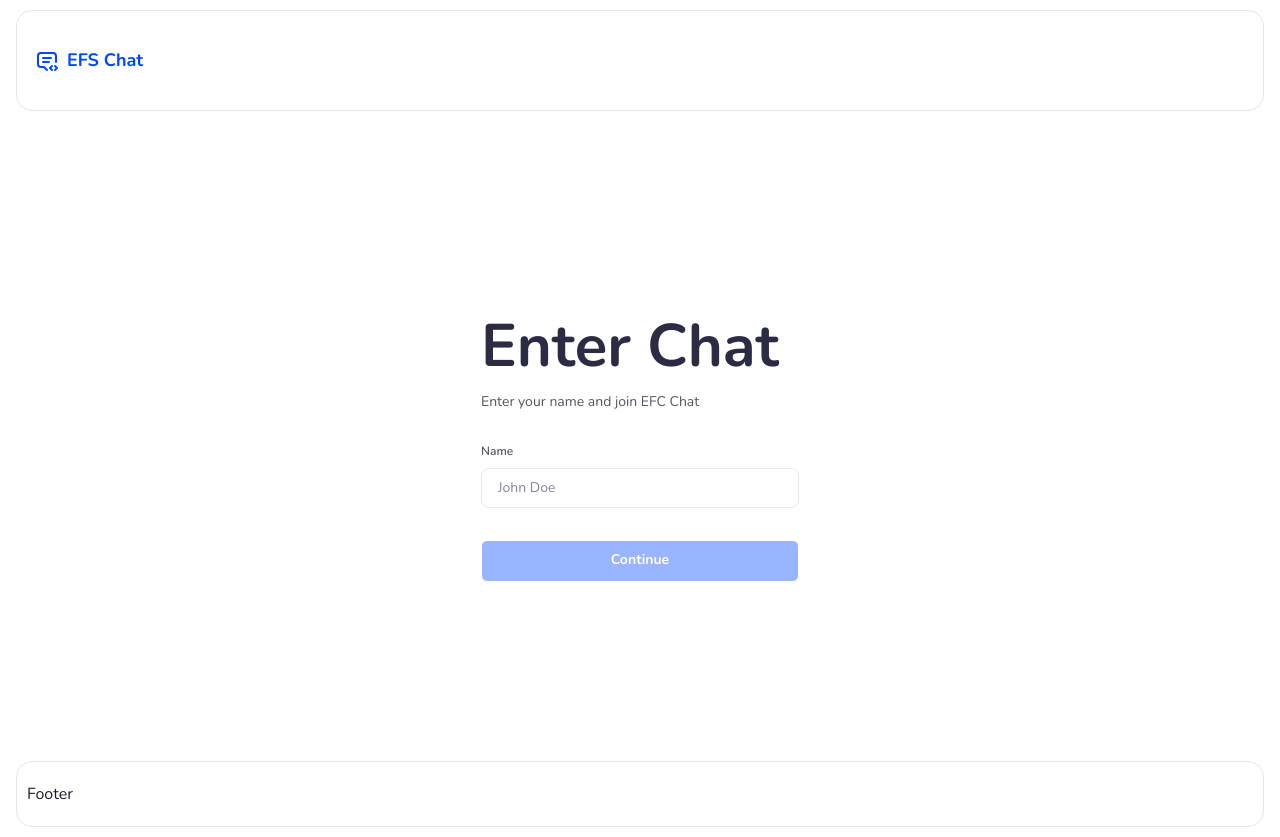
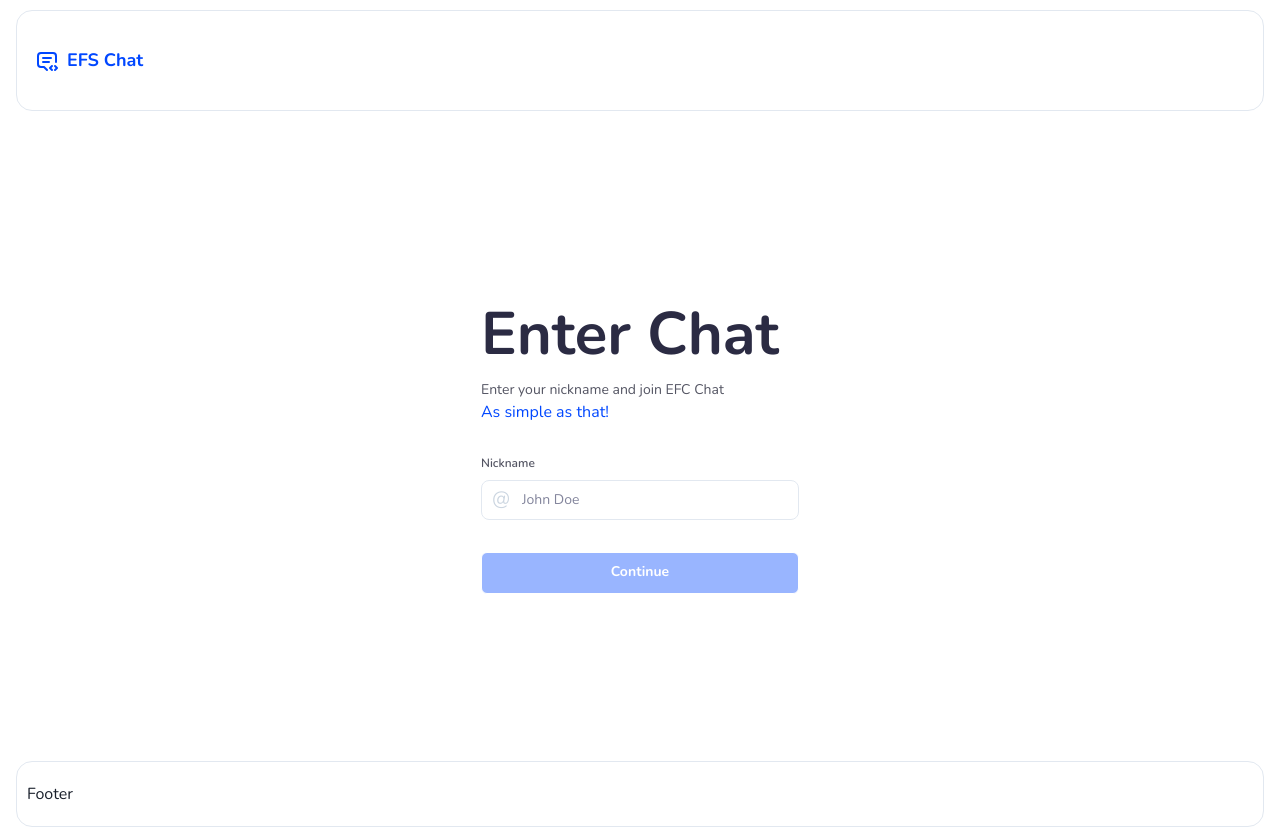
Before and after one commit to brandalx/EFSChat-client, a React (Vite) app: page / in a window 1280 px wide. Built offline with nearby package versions, Linux system fonts and the light colour scheme.

Commit message:
feat: Enter Chat layout correction

```diff
--- a/src/components/Home/Login.tsx
+++ b/src/components/Home/Login.tsx
@@ -9,6 +9,8 @@ import {
   Grid,
   GridItem,
   Input,
+  InputGroup,
+  InputLeftElement,
   Stack,
   Text,
   VisuallyHidden
@@ -18,7 +20,7 @@ import { useForm } from 'react-hook-form';
 import { Link, useNavigate } from 'react-router-dom';
 
 const Login: React.FC = () => {
-  const [name, setName] = React.useState<string>('');
+  const [nickname, setName] = React.useState<string>('');
 
   const navigate = useNavigate();
 
@@ -31,7 +33,7 @@ const Login: React.FC = () => {
     console.log(_bodyData);
     navigate('/messenger');
   };
-  const isValid = () => name.length > 5;
+  const isValid = () => nickname.length > 5;
   return (
     <Box>
       <Container maxW='350px'>
@@ -42,33 +44,38 @@ const Login: React.FC = () => {
                 Enter Chat
               </Text>
               <Text fontSize='2xs' color='neutral.grayDark'>
-                Enter your name and join EFC Chat
+                Enter your nickname and join EFC Chat <br />
               </Text>
+              <Text color='primary.default'>As simple as that!</Text>
             </Box>
             <Box mt='30px'>
               <form onSubmit={handleSubmit(onSubForm)}>
                 <Stack spacing={4}></Stack>
-                <FormControl id='name' isInvalid={!!errors.name}>
+                <FormControl id='nickname' isInvalid={!!errors.nickname}>
                   <FormLabel fontWeight='semibold' fontSize='3xs' color='neutral.grayDark'>
-                    Name
+                    Nickname
                   </FormLabel>
+                  <InputGroup>
+                    <InputLeftElement pointerEvents='none' color='gray.300' fontSize='1.2em' children='@' />
                     <Input
-                    id='name'
-                    {...register('name', {
+                      id='nickname'
+                      {...register('nickname', {
                         required: { value: true, message: 'This field is required' },
                         minLength: { value: 6, message: 'Minimum length should be 6' }
                       })}
-                    type='name'
+                      type='nickname'
                       background='neutral.white'
                       _placeholder={{ color: 'neutral.gray' }}
                       borderRadius='8px'
                       fontSize='2xs'
+                      color='neutral.black'
                       placeholder='John Doe'
-                    value={name}
-                    onChange={(e) => setName(e.target.value)}
+                      value={nickname}
+                      onChange={(e) => setName(e.target.value.toLocaleLowerCase())}
                     />
+                  </InputGroup>
                   <FormErrorMessage p={0} mt={2} fontSize='3xs'>
-                    {errors.name && typeof errors.name === 'string' && errors.name}
+                    {errors.nickname && typeof errors.nickname === 'string' && errors.nickname}
                   </FormErrorMessage>
                 </FormControl>
 
```
Lines whose indentation alone changed are shown as unchanged.
